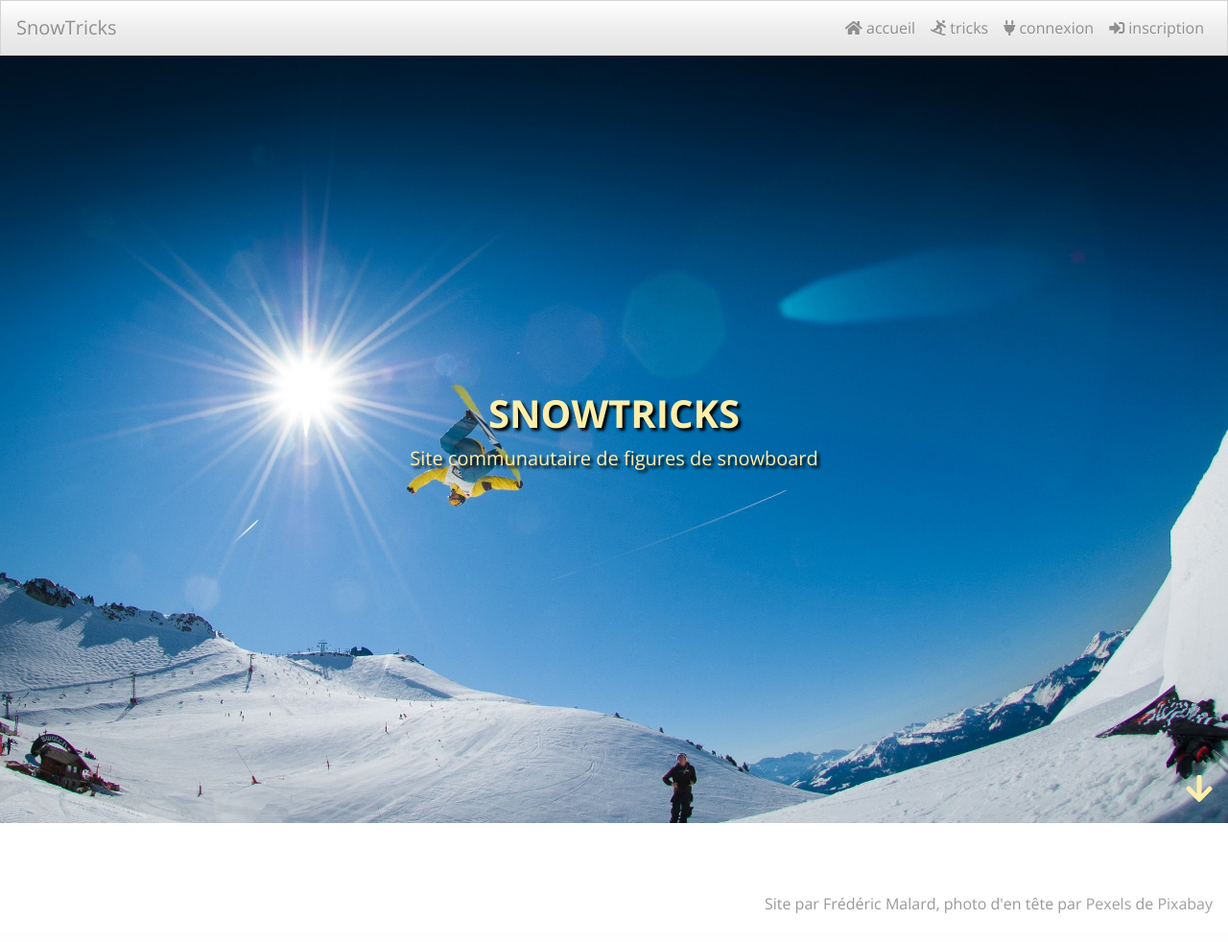
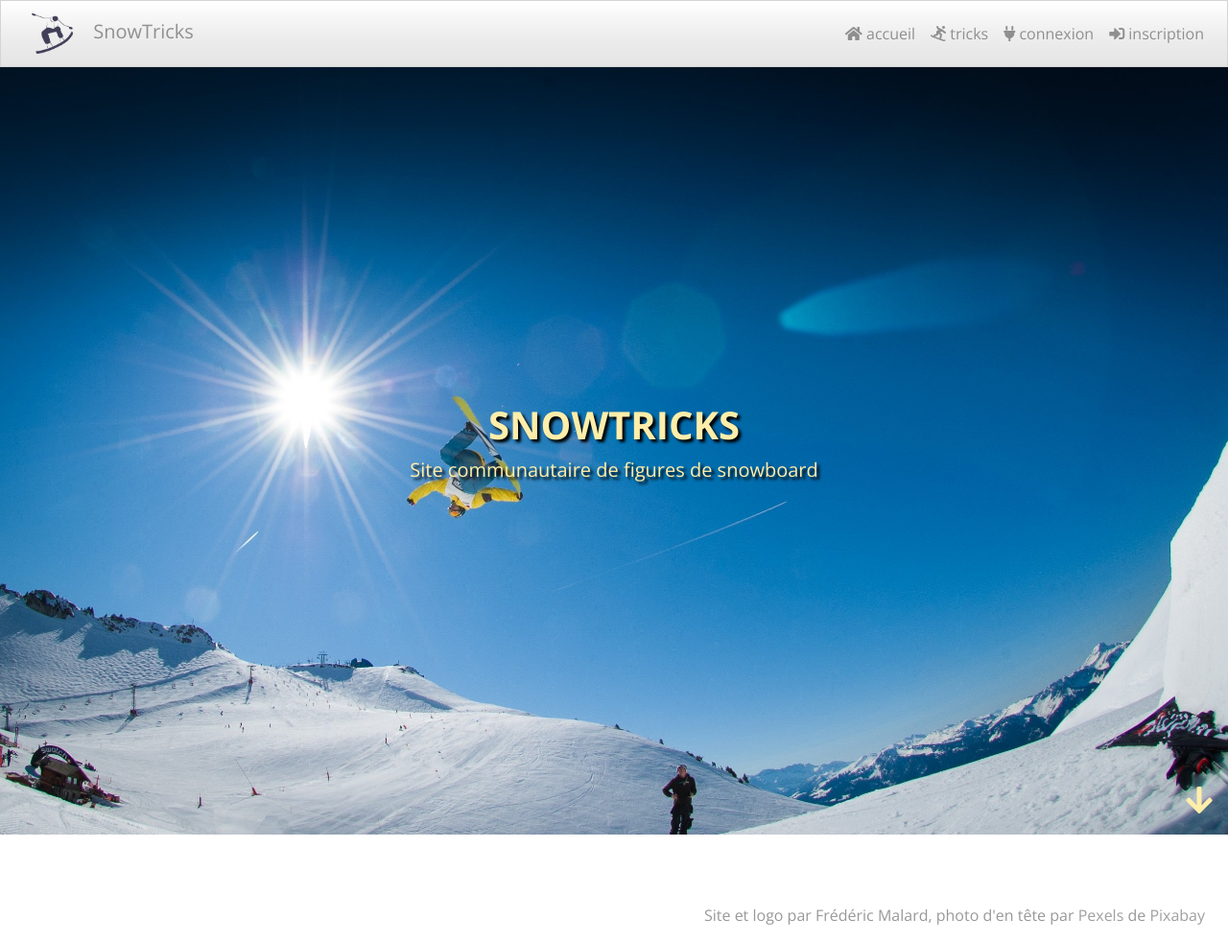
Before and after one commit to frederic-malard/P6_OC_snowboard, a Symfony app: template templates/visiteur/accueil.html.twig in a window 1280 px wide. Shown: the whole page at 96% size. Before the commit the page ends 952 px from the top, so only its background shows below. Run offline with Twig, Linux system fonts and the light colour scheme; the template is opened without the code that fills it, so the values that code supplies are empty; some libraries are stand-ins or nearby versions.

Commit message:
Fixes #64 logo

```diff
--- a/src/Controller/VisiteurController.php
+++ b/src/Controller/VisiteurController.php
@@ -150,8 +150,10 @@ class VisiteurController extends AbstractController
 
         $difficultesUtilisateur = $difficulteRepo->findByNotant($utilisateur);
 
-        foreach ($difficultesUtilisateur as $difficulteUtilisateur) {
-            if ($difficulteUtilisateur->getFigure()->getSlug() == $figure->getSlug()) {
+        foreach ($difficultesUtilisateur as $difficulteUtilisateur)
+        {
+            if ($difficulteUtilisateur->getFigure()->getSlug() == $figure->getSlug())
+            {
                 $manager->remove($difficulteUtilisateur);
             }
         }
--- a/templates/base.html.twig
+++ b/templates/base.html.twig
@@ -12,7 +12,10 @@
 
         <nav class="navbar navbar-expand-lg navbar-light bg-light">
 
-            <a class="navbar-brand" href="{{ path("accueil") }}">SnowTricks</a>
+            <a class="navbar-brand" href="{{ path("accueil") }}">
+                <img src="/images/snowTricksLogo.png" alt="logo perso snowBoarder" style="height: 42px;" class="mx-3">
+                SnowTricks
+            </a>
 
             <button class="navbar-toggler" type="button" data-toggle="collapse" data-target="#navbarColor03" aria-controls="navbarColor03" aria-expanded="false" aria-label="Toggle navigation">
                 <span class="navbar-toggler-icon"></span>
@@ -96,8 +99,19 @@
 
         {% block body %}{% endblock %}
 
+        <p class="text-secondary photographe text-right mt-5 mr-4">
+            Site et logo par Frédéric Malard, photo d'en tête par
+            <a href="https://pixabay.com/fr/users/Pexels-2286921/?utm_source=link-attribution&amp;utm_medium=referral&amp;utm_campaign=image&amp;utm_content=1283525">
+                Pexels
+            </a>
+            de
+            <a href="https://pixabay.com/fr/?utm_source=link-attribution&amp;utm_medium=referral&amp;utm_campaign=image&amp;utm_content=1283525">
+                Pixabay
+            </a>
+        </p>
+
         {% if app.user %}
-            <p class="text-right mr-3">
+            <p class="text-right mr-4 mb-4">
                 <a href="{{ path("suppression_compte_perso", {"slug" : app.user.slug}) }}" onclick="return confirm('Etes vous certains de vouloir supprimer votre compte ? Attention : opération irréversible !!!')">
                     supprimer mon compte
                 </a>
--- a/templates/visiteur/accueil.html.twig
+++ b/templates/visiteur/accueil.html.twig
@@ -75,17 +75,6 @@
     </p>
 {% endif %}
 
-<p class="text-secondary photographe text-right mt-5 mr-3">
-    Site par Frédéric Malard, photo d'en tête par
-    <a href="https://pixabay.com/fr/users/Pexels-2286921/?utm_source=link-attribution&amp;utm_medium=referral&amp;utm_campaign=image&amp;utm_content=1283525">
-        Pexels
-    </a>
-    de
-    <a href="https://pixabay.com/fr/?utm_source=link-attribution&amp;utm_medium=referral&amp;utm_campaign=image&amp;utm_content=1283525">
-        Pixabay
-    </a>
-</p>
-
 {% endblock %}
 
 {% block javascripts %}
```
Also changed, not shown: public/images/snowTricksLogo.png (added).
